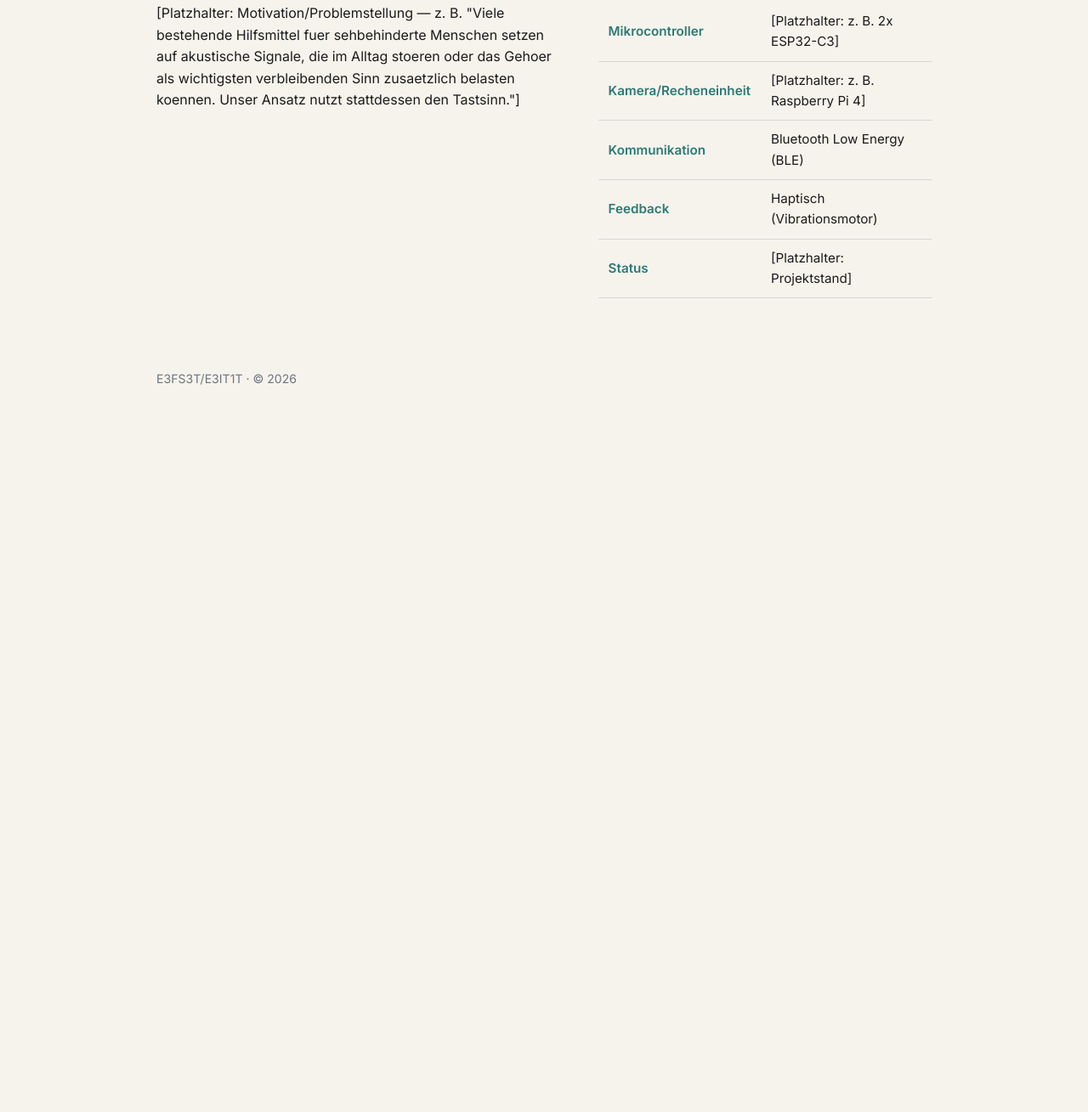
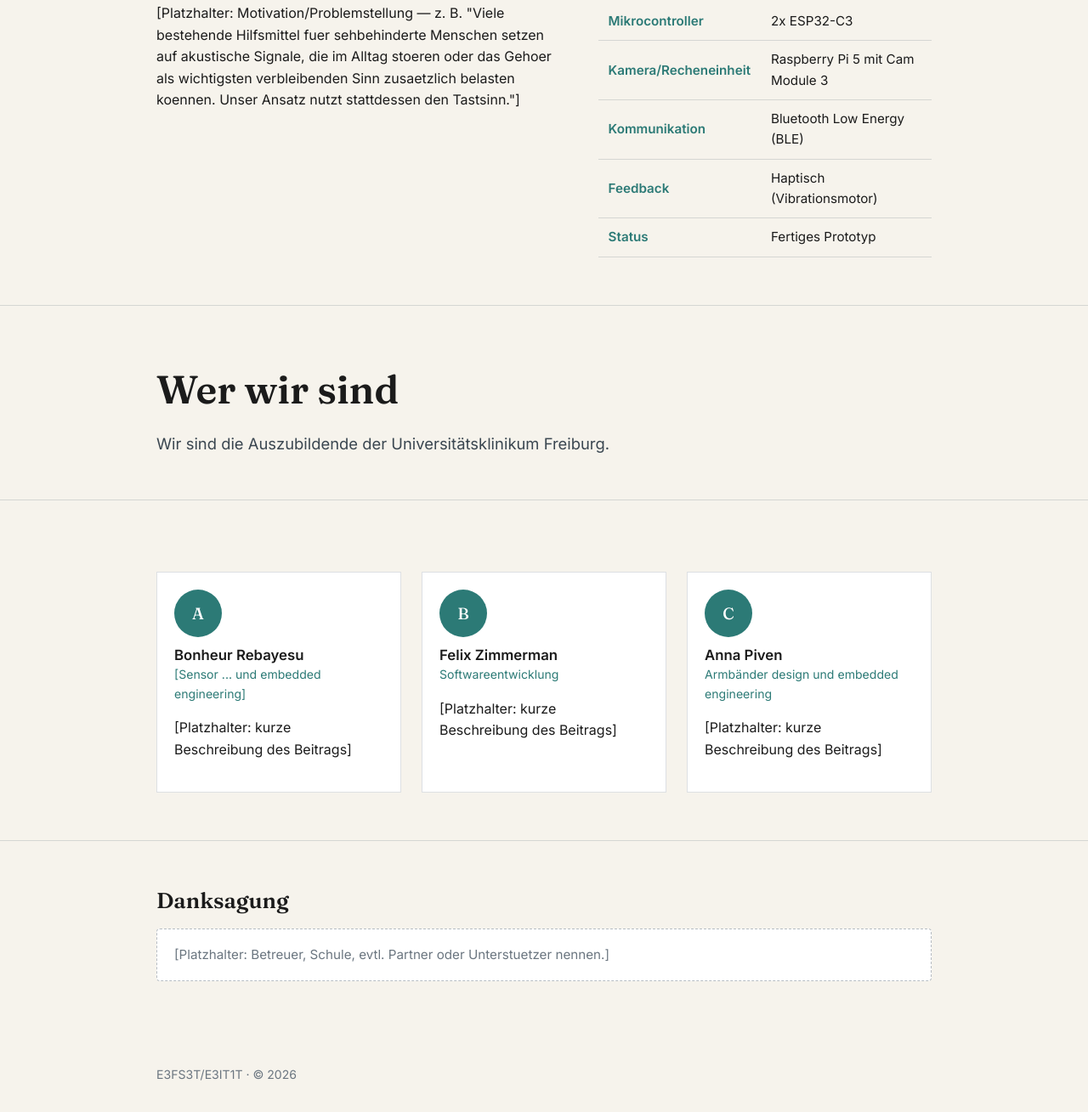
Before and after one commit to felix0351z/EyeCam, a website: page Website/index.html in a window 1280 px wide. Shown: the part 1267-2576 px from the top of the page at 85% size. Before the commit the page ends 1765 px from the top, so only its background shows below. Drawn offline with Linux system fonts and the light colour scheme.

Commit message:
style change

```diff
--- a/Website/index.html
+++ b/Website/index.html
@@ -1,4 +1,5 @@
 <!DOCTYPE html>
+
 <html lang="de">
 <head>
   <meta charset="UTF-8" />
@@ -11,12 +12,6 @@
   <header class="site-header">
     <div class="container">
       <a href="index.html" class="brand">EyeCam<span>.</span></a>
-      <nav>
-        <a href="index.html">Start</a>
-        <a href="funktionsweise.html">Funktionsweise</a>
-        <a href="team.html">Team</a>
-        <a href="kontakt.html">Kontakt</a>
-      </nav>
     </div>
   </header>
 
@@ -80,13 +75,60 @@
       <div>
         <h2>Auf einen Blick</h2>
         <table class="spec">
-          <tr><th>Mikrocontroller</th><td>[Platzhalter: z. B. 2x ESP32-C3]</td></tr>
-          <tr><th>Kamera/Recheneinheit</th><td>[Platzhalter: z. B. Raspberry Pi 4]</td></tr>
+          <tr><th>Mikrocontroller</th><td>2x ESP32-C3</td></tr>
+          <tr><th>Kamera/Recheneinheit</th><td>Raspberry Pi 5 mit Cam Module 3</td></tr>
           <tr><th>Kommunikation</th><td>Bluetooth Low Energy (BLE)</td></tr>
           <tr><th>Feedback</th><td>Haptisch (Vibrationsmotor)</td></tr>
-          <tr><th>Status</th><td>[Platzhalter: Projektstand]</td></tr>
+          <tr><th>Status</th><td>Fertiges Prototyp</td></tr>
         </table>
       </div>
+    </div>
+  </section>
+
+   <section class="hero" style="padding-bottom: 32px;">
+    <div class="container">
+      <h1>Wer wir sind</h1>
+      <p class="lede">
+        Wir sind die Auszubildende der Universitätsklinikum Freiburg.
+      </p>
+    </div>
+   </section>
+
+  <section>
+    <div class="container">
+     <div class="team-grid">
+
+      <div class="team-card">
+        <div class="avatar">A</div>
+        <h3>Bonheur Rebayesu</h3>
+        <div class="role">[Sensor ... und embedded engineering]</div>
+        <p>[Platzhalter: kurze Beschreibung des Beitrags]</p>
+      </div>
+
+      <div class="team-card">
+        <div class="avatar">B</div>
+        <h3>Felix Zimmerman</h3>
+        <div class="role">Softwareentwicklung</div>
+        <p>[Platzhalter: kurze Beschreibung des Beitrags]</p>
+      </div>
+
+      <div class="team-card">
+        <div class="avatar">C</div>
+        <h3>Anna Piven</h3>
+        <div class="role">Armbänder design und embedded engineering</div>
+        <p>[Platzhalter: kurze Beschreibung des Beitrags]</p>
+      </div>
+
+     </div>
+   </div>
+  </section>
+
+  <section>
+    <div class="container">
+      <h2>Danksagung</h2>
+      <p class="placeholder">
+        [Platzhalter: Betreuer, Schule, evtl. Partner oder Unterstuetzer nennen.]
+      </p>
     </div>
   </section>
 
```
